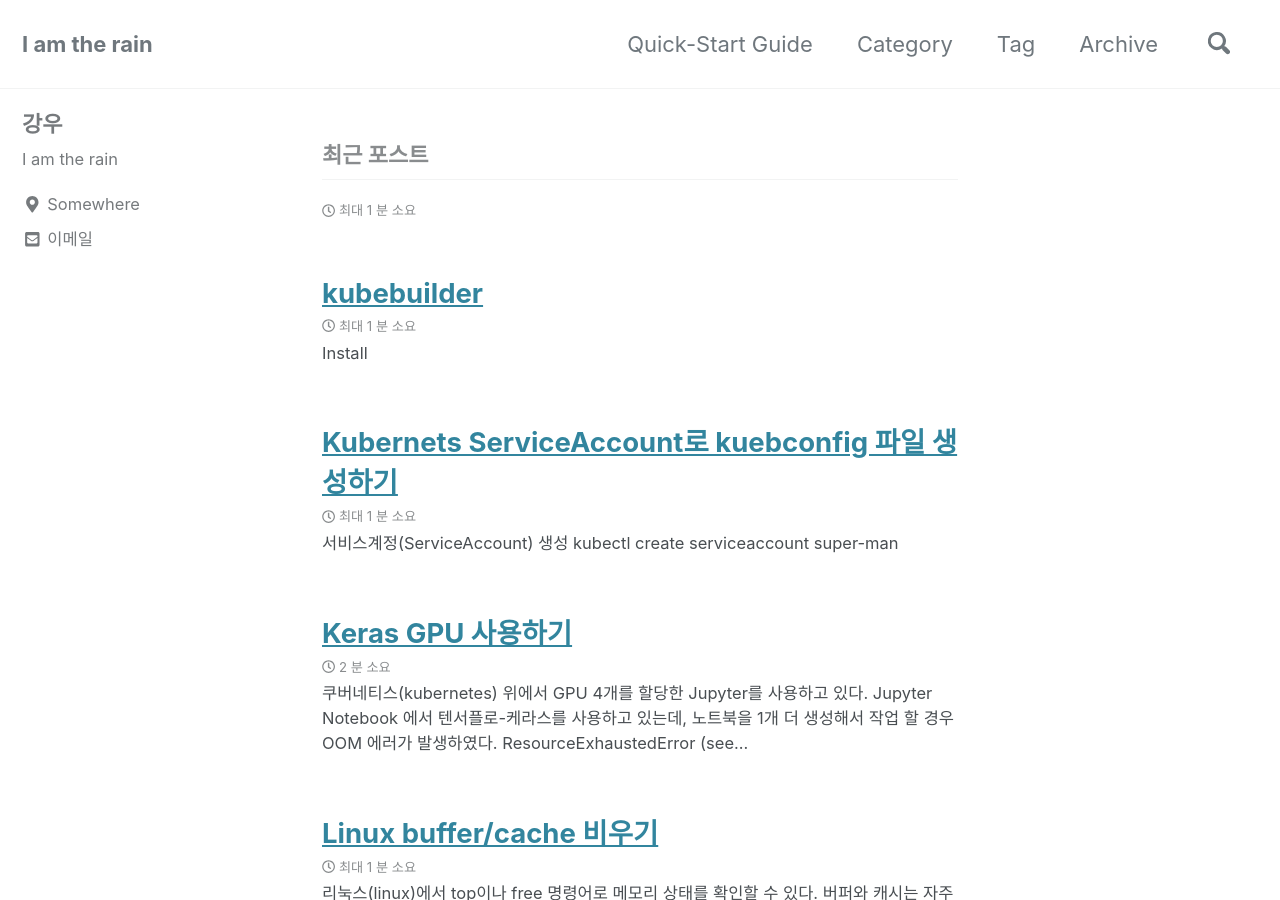
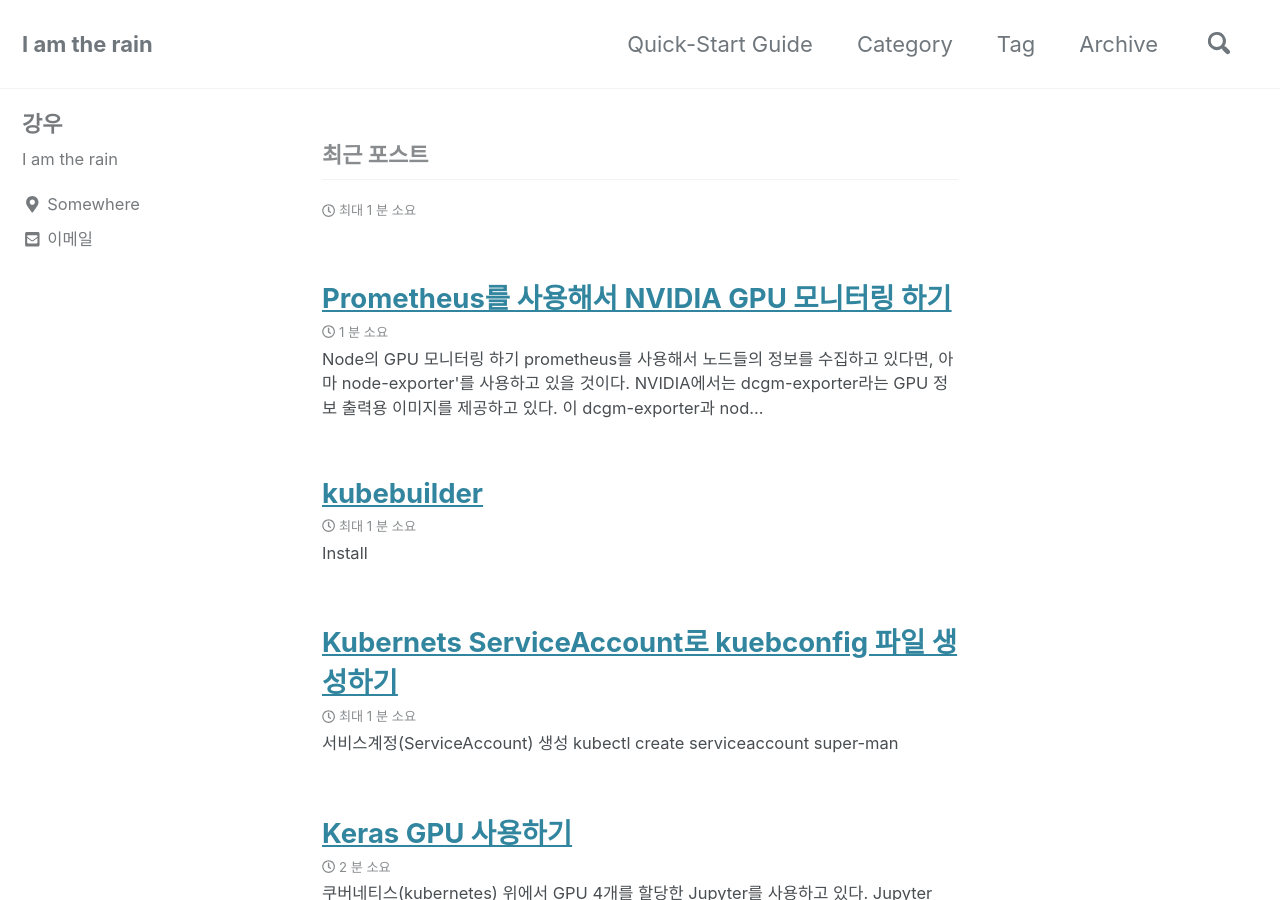
Before and after one commit to kangwoo/kangwoo.github.io, a Jekyll site: the page built from index.html, in a window 1280 px wide and 900 px high. Built offline with Jekyll 4.4.1, drawn with Linux system fonts in a browser that asks for light colours; cached includes are drawn as plain includes; nearby versions of some CDN libraries; the list of posts is cut into pages by our own code; some of the changed text lies outside the part shown.

Commit message:
Add nvidia gpu monitoring

````diff
--- /dev/null
+++ b/_posts/2019-09-08-nvidia-gpu-monitoring.md
@@ -0,0 +1,124 @@
+---
+title:  "Prometheus를 사용해서 NVIDIA GPU 모니터링 하기"
+classes: wide
+date: 2019-09-08T15:13:00+09:00
+categories: [devops, kubernetes]
+tags: [kubernetes, nvidia, gpu, prometheus]
+---
+
+# Node의 GPU 모니터링 하기
+`prometheus`를 사용해서 노드들의 정보를 수집하고 있다면, 아마 `node-exporter'를 사용하고 있을 것이다.
+`NVIDIA`에서는 `dcgm-exporter`라는 GPU 정보 출력용 이미지를 제공하고 있다.
+이 `dcgm-exporter`과 `node-exporter'를 결합하여 사용하면, GPU 정보를 수집할 수 있다.
+
+우선 일반 노드와 GPU 노드를 분리하기 위해서 `taint`와 `label`을 설정해주었다.
+
+```bash
+kubectl taint nodes ${node} nvidia.com/gpu=:NoSchedule
+
+kubectl label nodes ${node} "nvidia.com/brand=${label}"
+kubectl label nodes ${node} hardware-type=NVIDIAGPU
+```
+
+
+# 기존 `node-exporter`에 `dcgm-exporter` 추가하기
+`dcgm-exporter`가 GPU 정보를 파일로 남기고, `prometheus`는 그 파일을 읽어서 그 정보를 같이 출력한다.
+
+```bash
+spec:
+  selector:
+    matchLabels:
+      app.kubernetes.io/name: node-exporter
+      app.kubernetes.io/instance: gpu-node-exporter
+      app.kubernetes.io/part-of: prometheus
+      app.kubernetes.io/managed-by: argo-system
+  template:
+    metadata:
+      labels:
+        app.kubernetes.io/name: node-exporter
+        app.kubernetes.io/instance: gpu-node-exporter
+        app.kubernetes.io/part-of: prometheus
+        app.kubernetes.io/managed-by: argo-system
+    spec:
+      nodeSelector:
+        hardware-type: NVIDIAGPU
+      containers:
+      - args:
+        - --path.procfs=/host/proc
+        - --path.sysfs=/host/sys
+        - "--collector.textfile.directory=/run/prometheus"
+        image: prom/node-exporter:v0.18.1
+        imagePullPolicy: IfNotPresent
+        name: prometheus-node-exporter
+        ports:
+        - containerPort: 9100
+          hostPort: 9100
+          name: metrics
+          protocol: TCP
+        resources:
+          limits:
+            cpu: 500m
+            memory: 200Mi
+          requests:
+            cpu: 100m
+            memory: 100Mi
+        terminationMessagePath: /dev/termination-log
+        terminationMessagePolicy: File
+        volumeMounts:
+        - mountPath: /host/proc
+          name: proc
+          readOnly: true
+        - mountPath: /host/sys
+          name: sys
+          readOnly: true
+        - name: collector-textfiles
+          readOnly: true
+          mountPath: /run/prometheus
+      - image: nvidia/dcgm-exporter:1.4.6
+        name: nvidia-dcgm-exporter
+        securityContext:
+          runAsNonRoot: false
+          runAsUser: 0
+        volumeMounts:
+          - name: collector-textfiles
+            mountPath: /run/prometheus
+      dnsPolicy: ClusterFirst
+      hostNetwork: true
+      hostPID: true
+      restartPolicy: Always
+      serviceAccount: prometheus-node-exporter
+      serviceAccountName: prometheus-node-exporter
+      terminationGracePeriodSeconds: 30
+      tolerations:
+      - effect: NoSchedule
+        key: node-role.kubernetes.io/master
+      - effect: NoSchedule
+        key: node-role.kubernetes.io/ingress
+        operator: Exists
+      - effect: NoSchedule
+        key: nvidia.com/gpu
+        operator: Exists
+      volumes:
+      - hostPath:
+          path: /proc
+          type: ""
+        name: proc
+      - hostPath:
+          path: /sys
+          type: ""
+        name: sys
+      - name: collector-textfiles
+        emptyDir:
+          medium: Memory
+      - name: pod-gpu-resources
+        hostPath:
+          path: /var/lib/kubelet/pod-resources
+  updateStrategy:
+    type: OnDelete
+
+
+```
+
+
+# 참고 문서
+- <https://docs.nvidia.com/datacenter/kubernetes/kubernetes-upstream/index.html#kubernetes-gpu-monitoring-agent>
````
Also changed, not shown: _posts/2018-08-02-nvidia-docker2.md (+6 -0 lines).
